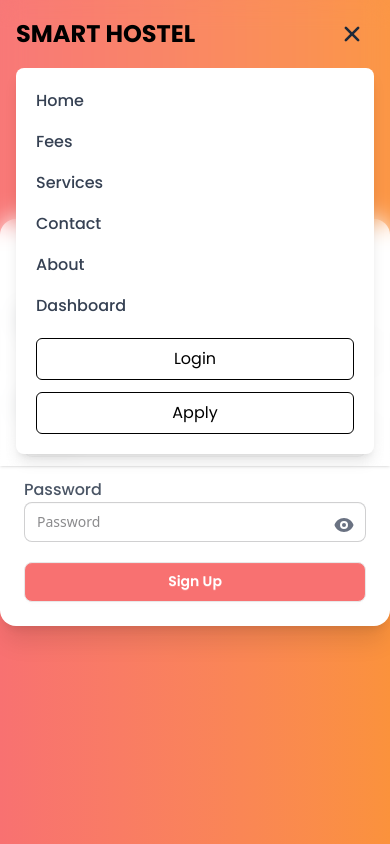
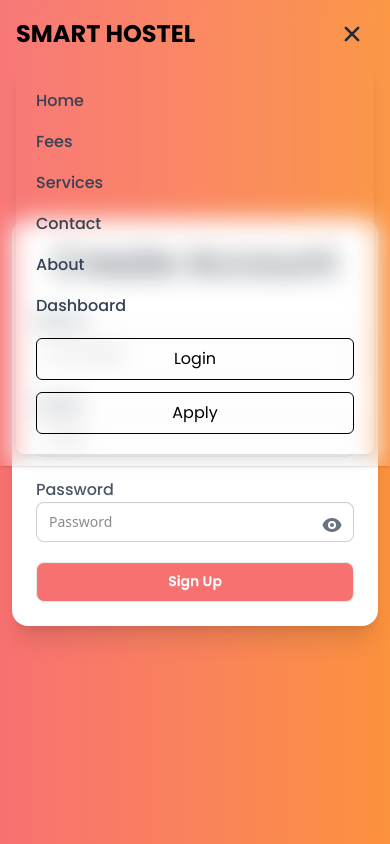
Before and after one commit to mdnishanchowdhury/AI-Hostel-Management-System, a React (Vite) app in the folder Frontend/: page /signUp in a window 390 px wide. Both pictures are taken after a click on the button 352 px from the left and 34 px from the top of the page. Shown: the top 844 px of the page. Built offline with nearby package versions, Linux system fonts and the light colour scheme; no server answers.

Commit message:
Setup account creation and login pages

```diff
--- a/Frontend/package.json
+++ b/Frontend/package.json
@@ -23,6 +23,7 @@
     "react-icons": "^5.5.0",
     "react-router-dom": "^7.9.1",
     "sort-by": "^1.2.0",
+    "sweetalert2": "^11.23.0",
     "tailwindcss": "^4.1.13"
   },
   "devDependencies": {
--- a/Frontend/src/Page/Login/Login.jsx
+++ b/Frontend/src/Page/Login/Login.jsx
@@ -1,20 +1,31 @@
 import { useEffect, useState } from "react";
-import { Link } from "react-router-dom";
+import { Link, useNavigate } from "react-router-dom";
 import { HiEye, HiEyeOff } from "react-icons/hi";
 import useAuth from "../../Hook/useAuth";
+import Swal from "sweetalert2";
 
 function Login() {
     const [showPassword, setShowPassword] = useState(false);
     const { signInUser } = useAuth();
+    const navigate = useNavigate();
+
     const handleSubmit = (e) => {
         e.preventDefault();
         const form = e.target;
         const email = form.email.value;
         const password = form.password.value;
-        signInUser(email,password)
-        .then(result=>{
-            console.log(result.user)
-        })
+        signInUser(email, password)
+            .then(result => {
+                // console.log(result.user)
+                Swal.fire({
+                    position: "top-end",
+                    icon: "success",
+                    title: "Logged in successfully!",
+                    showConfirmButton: false,
+                    timer: 1500
+                });
+                navigate('/')
+            })
 
     };
 
@@ -23,7 +34,7 @@ function Login() {
     }, []);
 
     return (
-        <div className="min-h-screen flex items-center justify-center bg-gradient-to-r from-[#f87171] to-[#fb923c]">
+        <div className="min-h-screen flex items-center justify-center bg-gradient-to-r from-[#f87171] to-[#fb923c] px-3 md:px-0">
             <div className="card w-full max-w-md bg-white shadow-xl rounded-2xl p-6 md:p-10">
                 <h2 className="text-4xl font-medium font-poppins text-center text-gray-800 mb-6">Sign in</h2>
 
--- a/Frontend/src/Page/SignUp/SignUp.jsx
+++ b/Frontend/src/Page/SignUp/SignUp.jsx
@@ -2,17 +2,26 @@ import { useEffect, useState } from 'react';
 import { useForm } from 'react-hook-form';
 import { HiEye, HiEyeOff } from 'react-icons/hi';
 import useAuth from '../../Hook/useAuth';
-
+import Swal from 'sweetalert2'
+import { useNavigate } from 'react-router-dom';
 function SignUp() {
     const [showPassword, setShowPassword] = useState(false);
     const { register, handleSubmit, reset, formState: { errors } } = useForm();
     const { createUser } = useAuth();
-
+    const navigate = useNavigate();
 
     const onSubmit = data => {
         createUser(data.email, data.password)
             .then(result => {
-                console.log(result.user);
+                // console.log(result.user);
+                Swal.fire({
+                    position: "top-end",
+                    icon: "success",
+                    title: "Account created successfully!",
+                    showConfirmButton: false,
+                    timer: 1500
+                });
+                navigate('/login')
             })
     };
 
@@ -21,7 +30,7 @@ function SignUp() {
     }, []);
 
     return (
-        <div className="min-h-screen flex items-center justify-center bg-gradient-to-r  from-[#f87171] to-[#fb923c] py-10">
+        <div className="min-h-screen flex items-center justify-center bg-gradient-to-r  from-[#f87171] to-[#fb923c] py-10 px-3 md:px-0">
             <div className="card w-full max-w-md bg-white shadow-xl rounded-2xl p-6 md:p-10">
                 <h2 className="text-4xl font-normal text-center font-poppins text-gray-800 mb-6">Create Account</h2>
 
--- a/Frontend/src/Provider/AuthProvider.jsx
+++ b/Frontend/src/Provider/AuthProvider.jsx
@@ -1,11 +1,11 @@
-import { createContext, useState } from "react"
+import { createContext, useEffect, useState } from "react"
 export const AuthContext = createContext(null);
-import { createUserWithEmailAndPassword, getAuth, signInWithEmailAndPassword } from "firebase/auth";
+import { createUserWithEmailAndPassword, getAuth, onAuthStateChanged, signInWithEmailAndPassword, signOut } from "firebase/auth";
 import { app } from "../Firebase/Firebase";
 function AuthProvider({ children }) {
     const auth = getAuth(app);
     const [user, setUser] = useState(null);
-    const [loading, setLoading] = useState(false);
+    const [loading, setLoading] = useState(true);
 
 
     // create user
@@ -18,11 +18,31 @@ function AuthProvider({ children }) {
         setLoading(true);
         return signInWithEmailAndPassword(auth, email, password);
     }
+     // logOut
+    const userLogOut =()=>{
+        setLoading(true);
+        return signOut(auth);
+    }
+
+    // save user
+    useEffect(() => {
+        const unsubscribe = onAuthStateChanged(auth, currentUser => {
+            setLoading(false);
+            setUser(currentUser);
+            console.log('user', currentUser);
+        })
+        return unsubscribe;
+    }, [])
+
+
+
     const info = {
         createUser,
         user,
         loading,
-        signInUser
+        setLoading,
+        signInUser,
+        userLogOut
     }
     return (
         <AuthContext.Provider value={info}>
--- a/Frontend/src/Shared/Navbar.jsx
+++ b/Frontend/src/Shared/Navbar.jsx
@@ -1,16 +1,38 @@
 import { useState } from 'react';
-import { Link, NavLink } from 'react-router-dom';
+import { Link, NavLink, useNavigate } from 'react-router-dom';
 import { IoMenu, IoClose } from 'react-icons/io5';
+import useAuth from '../Hook/useAuth';
+import Swal from 'sweetalert2';
 
 function Navbar() {
   const [isOpen, setIsOpen] = useState(false);
+  const { user, userLogOut, setLoading } = useAuth();
+  const navigate =useNavigate();
 
+  // auth
+  const handleLogOut = () => {
+    userLogOut()
+      .then(() => {
+        setLoading(false);
+        Swal.fire({
+          position: "top-end",
+          icon: "success",
+          title: "Logged out successfully!",
+          showConfirmButton: false,
+          timer: 1500
+        });
+        navigate('/login')
+      })
+  }
+
+  // btn css
   const getLinkClass = ({ isActive }) =>
     "relative font-poppins pb-2 font-medium transition-colors " +
     (isActive
       ? "text-black after:absolute after:left-0 after:bottom-0 after:h-0.5 after:bg-black after:w-full"
       : "text-gray-700 hover:text-black after:absolute after:left-0 after:bottom-0 after:h-0.5 after:bg-black after:w-0 hover:after:w-full after:transition-all after:duration-500");
 
+  // btn
   const links = (
     <>
       <li><NavLink to="/" className={getLinkClass} onClick={() => setIsOpen(false)}>Home</NavLink></li>
@@ -21,6 +43,31 @@ function Navbar() {
       <li><NavLink to="/dashboard" className={getLinkClass} onClick={() => setIsOpen(false)}>Dashboard</NavLink></li>
     </>
   );
+  // auth btn
+  const authButtons = user?.email ? (
+    <button
+      onClick={handleLogOut}
+      className="px-5 py-2 rounded-md border border-black text-black font-poppins hover:bg-red-500 hover:text-white transition"
+    >
+      LogOut
+    </button>
+  )
+    :
+    (
+      <>
+        <Link to="/login">
+          <button className="px-5 py-2 rounded-md border border-black text-black font-poppins hover:bg-red-500 hover:text-white transition w-full">
+            Login
+          </button>
+        </Link>
+        <Link to="/apply">
+          <button className="px-5 py-2 rounded-md border border-black text-black font-poppins hover:bg-red-500 hover:text-white transition w-full">
+            Apply
+          </button>
+        </Link>
+      </>
+    );
+
 
   return (
     <div className="fixed top-0 w-full z-20 bg-white/5 backdrop-blur-md px-4 md:px-6 py-3 shadow-sm">
@@ -36,16 +83,7 @@ function Navbar() {
           </ul>
 
           <div className="hidden lg:flex space-x-3">
-            <Link to='/login'>
-              <button className="px-5 py-2 rounded-md border border-black text-black font-poppins hover:bg-red-500 hover:text-white transition">
-                Login
-              </button>
-            </Link>
-            <Link to='/apply'>
-            <button className="px-5 py-2 rounded-md border border-black text-black font-poppins hover:bg-red-500 hover:text-white transition">
-              Apply
-            </button>
-            </Link>
+            {authButtons}
           </div>
 
           <div className="lg:hidden">
@@ -64,15 +102,10 @@ function Navbar() {
       </div>
 
       {isOpen && (
-        <div className="lg:hidden mt-3 bg-white rounded-lg shadow-lg p-5">
+        <div className="lg:hidden mt-3 rounded-lg shadow-lg p-5">
           <ul className="flex flex-col gap-4 text-gray-800">{links}</ul>
           <div className="flex flex-col gap-3 mt-5">
-            <button className="w-full px-5 py-2 rounded-md border border-black text-black font-poppins hover:bg-[#FA7470] hover:text-white transition">
-              Login
-            </button>
-            <button className="w-full px-5 py-2 rounded-md border border-black text-black font-poppins hover:bg-red-500 hover:text-white transition">
-              Apply
-            </button>
+            {authButtons}
           </div>
         </div>
       )}
```
Also changed, not shown: 1 other file (tests, documents, lock files or other folders).
